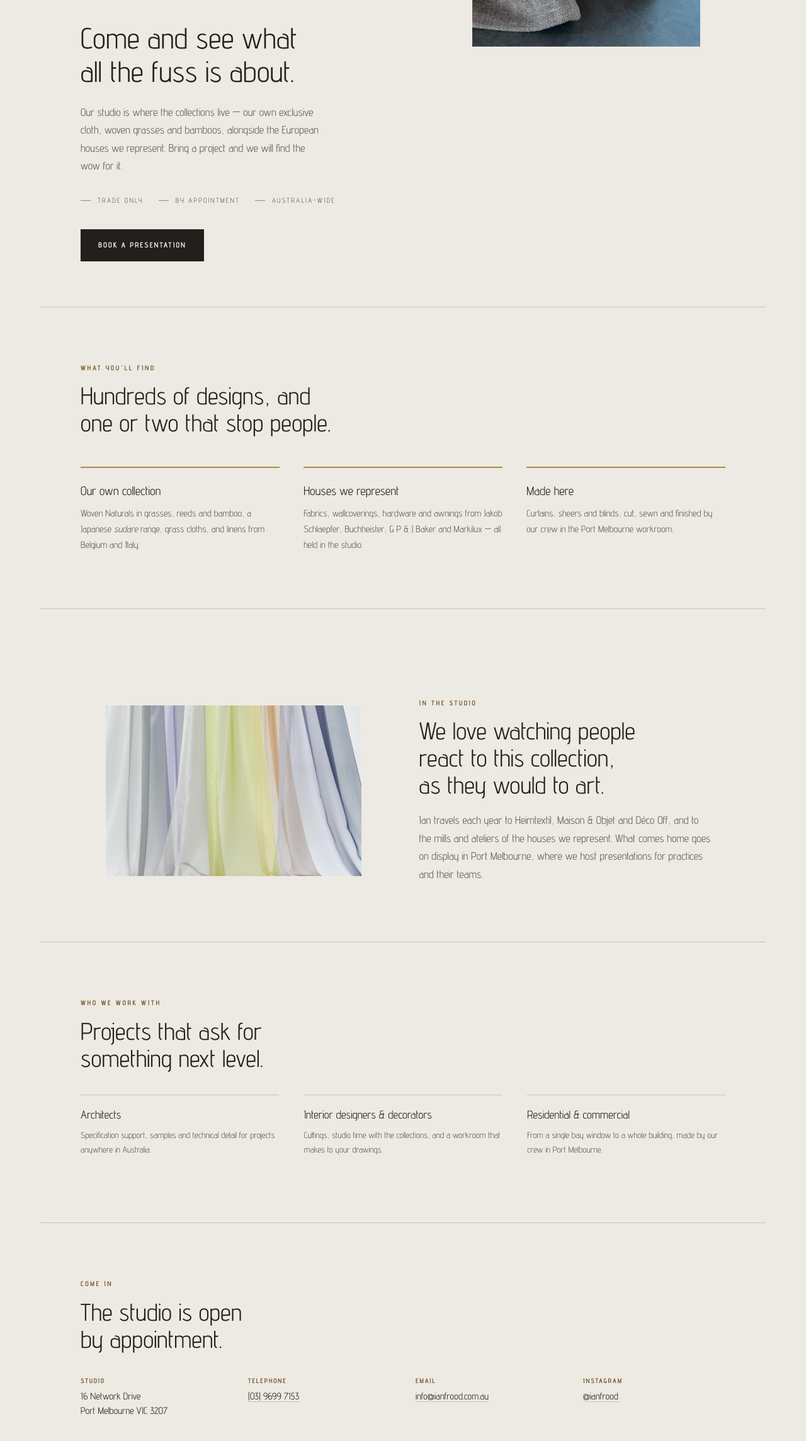
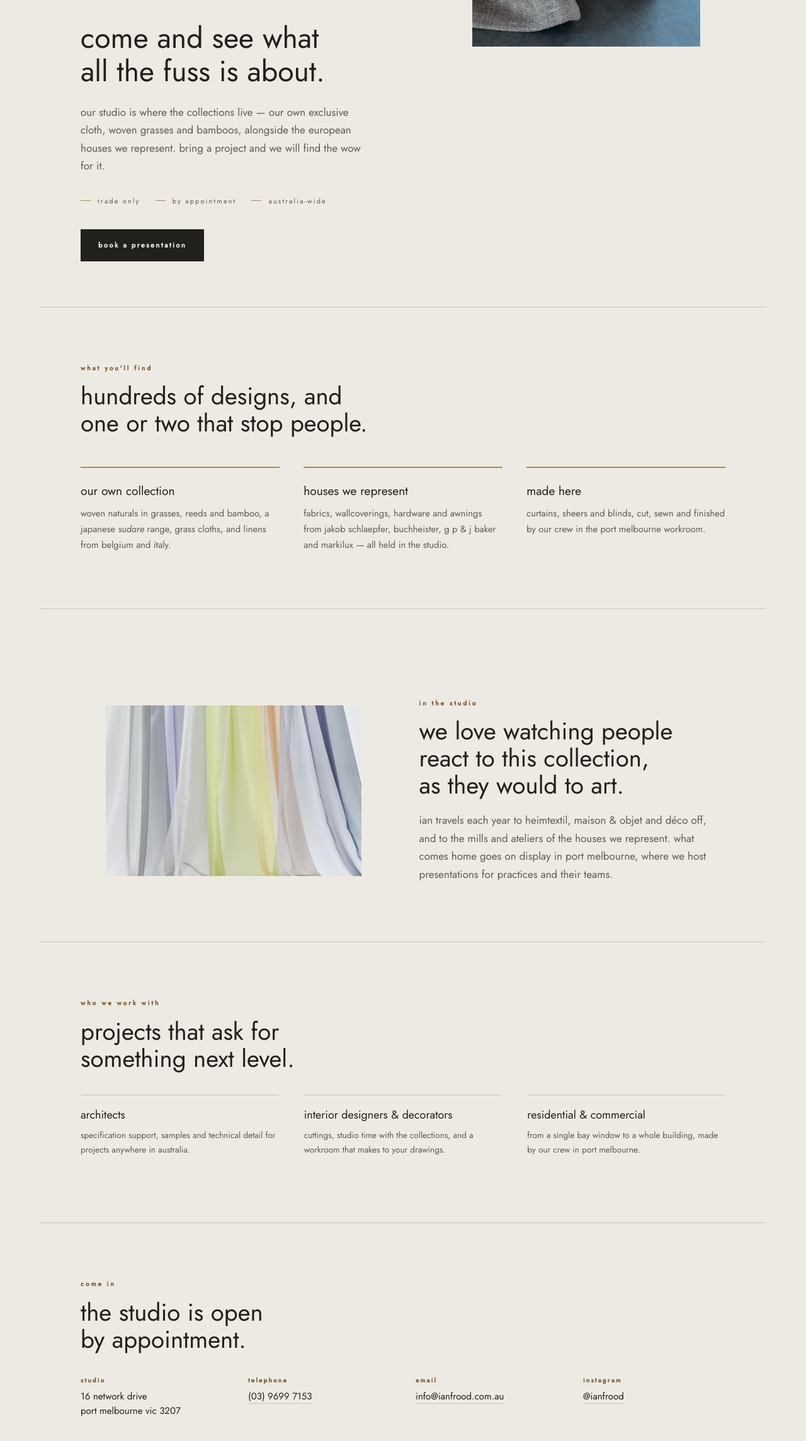
Before and after one commit to r0cksteadyw00t/ianfrood-drafts, a plain HTML site: page a/index.html in a window 1280 px wide. Shown: the part 914-3202 px from the top of the page at 63% size. Drawn offline with Linux system fonts and the light colour scheme.

Commit message:
Lowercase throughout, wider text face, drop the agents line
- Everything set lowercase, following the logo.
- Jost replaces Advent Pro: Advent Pro is condensed and read as squished
  against the logo's wide circular geometry. Jost carries Futura's
  proportions, so the two now agree.
- "Agents for European textile houses" removed.

Co-Authored-By: Claude Opus 5 <noreply@anthropic.com>

```diff
--- a/a/index.html
+++ b/a/index.html
@@ -7,14 +7,11 @@
 <title>Ian Frood — Version A</title>
 
 <style>
-@font-face{font-family:'AdventPro';src:url('../fonts/advent-pro-300.woff2') format('woff2');font-weight:300;font-style:normal;font-display:swap}
-@font-face{font-family:'AdventPro';src:url('../fonts/advent-pro-400.woff2') format('woff2');font-weight:400;font-style:normal;font-display:swap}
-@font-face{font-family:'AdventPro';src:url('../fonts/advent-pro-500.woff2') format('woff2');font-weight:500;font-style:normal;font-display:swap}
-@font-face{font-family:'AdventPro';src:url('../fonts/advent-pro-italic-400.woff2') format('woff2');font-weight:400;font-style:italic;font-display:swap}
-:root{
+@font-face{font-family:'Geo';src:url('../fonts/jost.woff2') format('woff2');font-weight:300 500;font-style:normal;font-display:swap}
+@font-face{font-family:'Geo';src:url('../fonts/jost-italic.woff2') format('woff2');font-weight:300 500;font-style:italic;font-display:swap}:root{
   --paper:#EDEAE3; --paper-2:#F7F5F0; --ink:#22201C; --ink-2:#605B52;
   --line:#C9C2B4; --accent:#7A5C31; --brass:#B08A4A;
-  --brand:'AdventPro','Futura Classic',Futura,'Century Gothic','Segoe UI',system-ui,sans-serif;
+  --brand:'Geo','Futura Classic',Futura,'Century Gothic','Avenir Next',Avenir,'Segoe UI',system-ui,sans-serif;
 }
 @media (prefers-color-scheme: dark){
   :root:not([data-theme="light"]){
@@ -28,17 +25,17 @@
 }
 *,*::before,*::after{box-sizing:border-box}
 body{margin:0;background:var(--paper);color:var(--ink);
-  font-family:var(--brand);
+  font-family:var(--brand);text-transform:lowercase;
   font-size:clamp(1rem,.96rem + .2vw,1.06rem);line-height:1.68;-webkit-font-smoothing:antialiased}
 img{max-width:100%;display:block}
 .topbar{border-bottom:1px solid var(--line);background:var(--paper);position:sticky;top:0;z-index:20}
 .topbar-in{display:flex;flex-wrap:wrap;align-items:center;gap:.45rem 1.2rem;padding-block:.75rem;font-size:.8rem}
-.vbadge{background:var(--accent);color:var(--paper);font-size:.54rem;letter-spacing:.18em;text-transform:uppercase;padding:.28rem .6rem;white-space:nowrap}
-.tb-name{font-size:.66rem;font-weight:700;letter-spacing:.22em;text-transform:uppercase;white-space:nowrap}
+.vbadge{background:var(--accent);color:var(--paper);font-size:.54rem;letter-spacing:.18em;;padding:.28rem .6rem;white-space:nowrap}
+.tb-name{font-size:.66rem;font-weight:500;letter-spacing:.22em;;white-space:nowrap}
 .tb-item{color:var(--ink-2);text-decoration:none}
 a.tb-item{color:var(--ink);border-bottom:1px solid var(--line);white-space:nowrap}
 a.tb-item:hover{color:var(--accent);border-bottom-color:var(--accent)}
-.tb-status{margin-left:auto;font-size:.6rem;letter-spacing:.2em;text-transform:uppercase;color:var(--ink-2);white-space:nowrap}
+.tb-status{margin-left:auto;font-size:.6rem;letter-spacing:.2em;;color:var(--ink-2);white-space:nowrap}
 @media(max-width:56rem){
   /* not sticky on small screens - a 120px bar permanently on screen costs
      more than it gives. It stays at the top, it just scrolls away. */
@@ -52,26 +49,26 @@ a.tb-item:hover{color:var(--accent);border-bottom-color:var(--accent)}
   a.tb-item{order:3;padding-block:.6rem;display:inline-block}
 }
 .wrap{max-width:72rem;margin-inline:auto;padding-inline:clamp(1.5rem,5vw,4.5rem)}
-.eyebrow{margin:0;font-size:.64rem;font-weight:600;letter-spacing:.28em;text-transform:uppercase;color:var(--accent)}
+.eyebrow{margin:0;font-size:.64rem;font-weight:600;letter-spacing:.28em;;color:var(--accent)}
 
 .hero{padding-block:clamp(4rem,9vw,7rem) clamp(3rem,6vw,4.5rem)}
 .hero-grid{display:grid;gap:clamp(2.5rem,5vw,4.5rem);grid-template-columns:1fr;align-items:center}
 @media(min-width:60rem){.hero-grid{grid-template-columns:1.08fr .92fr}}
 .wordmark{margin:1.25rem 0 0;font-weight:200;font-size:clamp(2.4rem,7.5vw,4.4rem);
-  line-height:1;letter-spacing:.1em;text-transform:uppercase}
+  line-height:1;letter-spacing:.1em;}
 .invite{margin:clamp(1.5rem,3.5vw,2.25rem) 0 0;max-width:19ch;
-  font-family:var(--brand);font-size:clamp(1.6rem,4.4vw,2.9rem);
+  font-family:var(--brand);text-transform:lowercase;font-size:clamp(1.6rem,4.4vw,2.9rem);
   line-height:1.14;text-wrap:balance}
 .hero p.intro{margin:1.5rem 0 0;max-width:46ch;color:var(--ink-2)}
 .tags{display:flex;flex-wrap:wrap;gap:.5rem 1.5rem;margin:2rem 0 0;padding:0;list-style:none;
-  font-size:.68rem;letter-spacing:.2em;text-transform:uppercase;color:var(--ink-2)}
+  font-size:.68rem;letter-spacing:.2em;;color:var(--ink-2)}
 .tags li{display:flex;align-items:center;gap:.7rem}
 .tags li::before{content:"";width:16px;height:1px;background:var(--brass)}
 .hero img{width:100%;aspect-ratio:4/5;object-fit:cover}
 
 section{padding-block:clamp(3.5rem,7vw,5.5rem);border-top:1px solid var(--line)}
 .sec-title{margin:.9rem 0 0;font-weight:400;font-size:clamp(1.5rem,3.6vw,2.4rem);
-  line-height:1.12;font-family:var(--brand);max-width:22ch;text-wrap:balance}
+  line-height:1.12;font-family:var(--brand);text-transform:lowercase;max-width:22ch;text-wrap:balance}
 .sec-body{margin:1.25rem 0 0;max-width:56ch;color:var(--ink-2)}
 
 .find{display:grid;gap:clamp(1.5rem,3vw,2.5rem);grid-template-columns:1fr;margin-top:clamp(2.25rem,4vw,3rem)}
@@ -86,18 +83,18 @@ section{padding-block:clamp(3.5rem,7vw,5.5rem);border-top:1px solid var(--line)}
 
 .who{display:grid;gap:1.25rem 2.5rem;grid-template-columns:1fr;margin-top:2.25rem;padding:0;list-style:none}
 @media(min-width:44rem){.who{grid-template-columns:repeat(3,1fr)}}
-.who li{border-top:1px solid var(--line);padding-top:1rem;font-family:var(--brand);font-size:1.12rem}
+.who li{border-top:1px solid var(--line);padding-top:1rem;font-family:var(--brand);text-transform:lowercase;font-size:1.12rem}
 .who span{display:block;margin-top:.35rem;font-family:inherit;font-size:.85rem;color:var(--ink-2);font-family:var(--brand)}
 
 .contact{display:grid;gap:1.6rem 2.5rem;grid-template-columns:1fr 1fr;margin:2.25rem 0 0}
 @media(min-width:44rem){.contact{grid-template-columns:repeat(4,1fr)}}
-.contact dt{margin:0 0 .35rem;font-size:.62rem;font-weight:600;letter-spacing:.22em;text-transform:uppercase;color:var(--accent)}
+.contact dt{margin:0 0 .35rem;font-size:.62rem;font-weight:600;letter-spacing:.22em;;color:var(--accent)}
 .contact dd{margin:0;font-size:.94rem;line-height:1.5;overflow-wrap:anywhere}
 a{color:inherit}
 .contact a{text-decoration:none;border-bottom:1px solid var(--line)}
 .contact a:hover{color:var(--accent);border-bottom-color:var(--accent)}
 .cta{display:inline-block;margin-top:2.25rem;padding:1rem 1.75rem;background:var(--ink);color:var(--paper);
-  text-decoration:none;font-size:.7rem;font-weight:600;letter-spacing:.2em;text-transform:uppercase}
+  text-decoration:none;font-size:.7rem;font-weight:600;letter-spacing:.2em;}
 .cta:hover{background:var(--accent)}
 footer{border-top:1px solid var(--line);padding-block:2.5rem;font-size:.7rem;letter-spacing:.05em;color:var(--ink-2)}
 a:focus-visible,.cta:focus-visible{outline:2px solid var(--accent);outline-offset:3px}
@@ -113,6 +110,7 @@ a:focus-visible,.cta:focus-visible{outline:2px solid var(--accent);outline-offse
 .wordmark{line-height:0}
 .wordmark img{width:clamp(10rem,38vw,17rem)}
 .tb-logo img{width:6.5rem}
+body{text-transform:lowercase}
 </style>
 </head>
 <body>
```
Also changed, not shown: b/index.html (+15 -17 lines), c/index.html (+15 -17 lines), fonts/advent-pro-300.woff2 (deleted), fonts/advent-pro-400.woff2 (deleted), fonts/advent-pro-500.woff2 (deleted), fonts/advent-pro-700.woff2 (deleted), fonts/advent-pro-italic-400.woff2 (deleted), fonts/jost-italic.woff2 (added), fonts/jost.woff2 (added).
